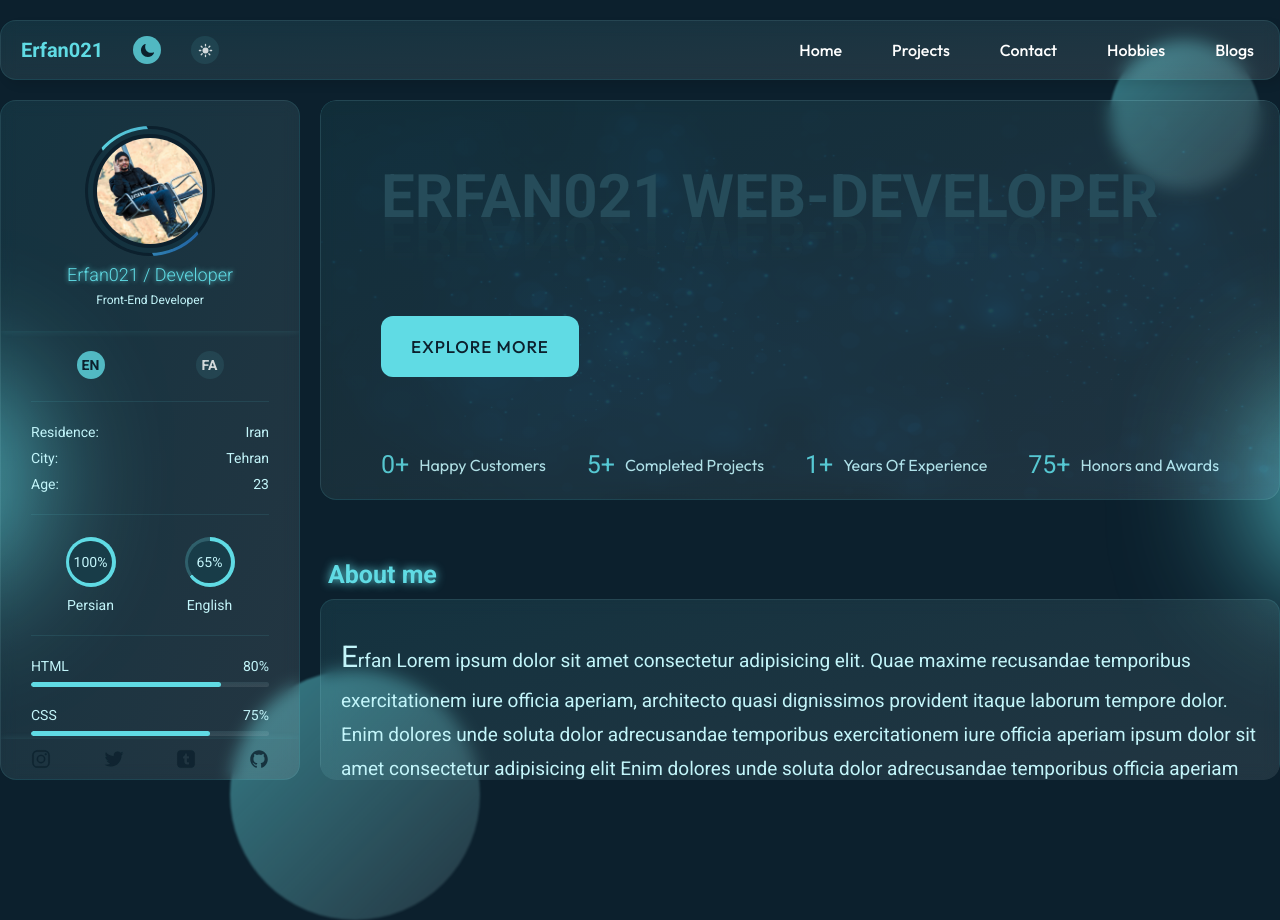
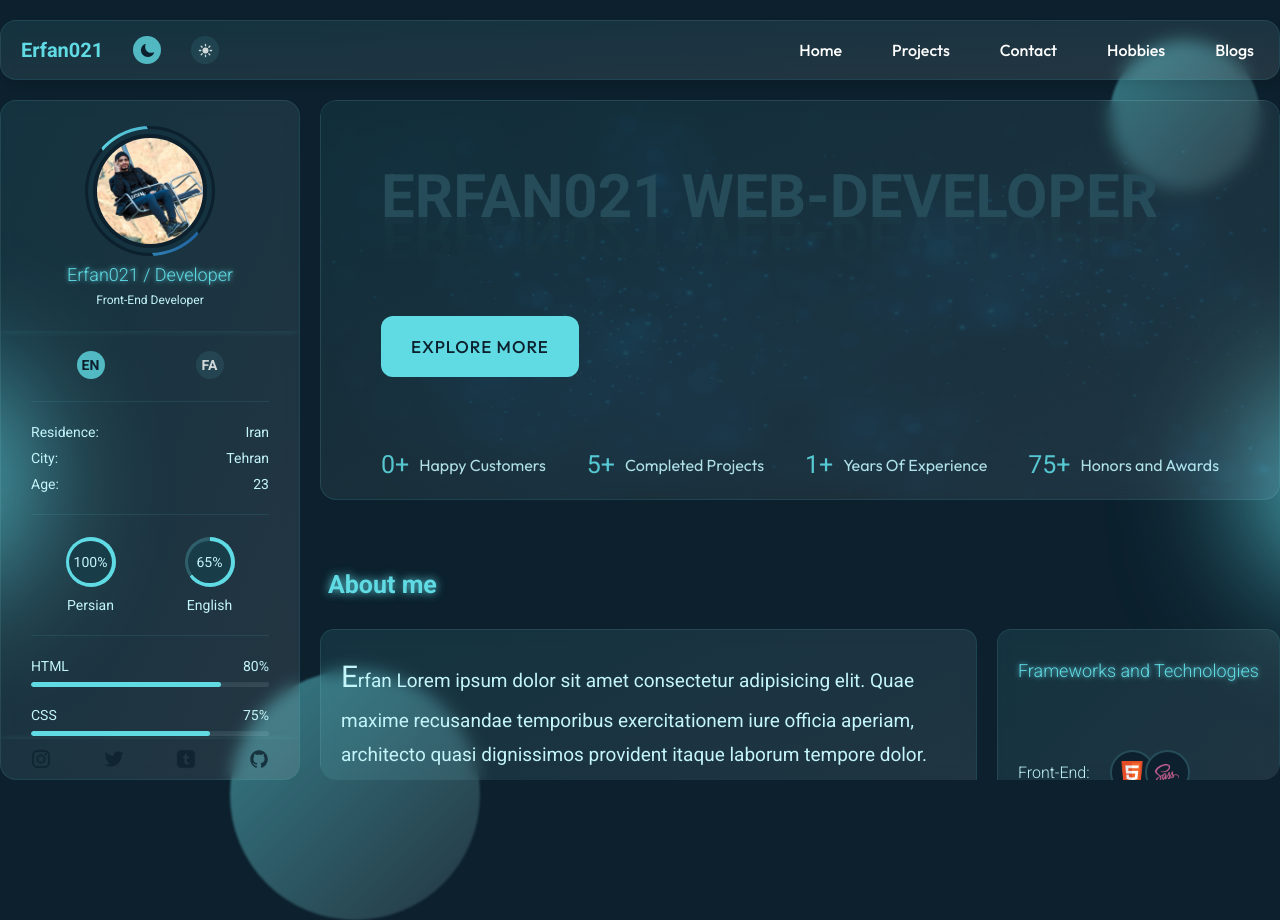
Before and after one commit to Erfan-021/Erfan-021.github.io, a website: page index.html in a window 1280 px wide. Shown: the top 920 px of the page. Drawn offline with nearby package versions, Linux system fonts and the light colour scheme.

Commit message:
feat(Core/pages): Home - update about me section
fix about me and framework position and add framework items and logos

```diff
--- a/index.html
+++ b/index.html
@@ -196,7 +196,7 @@
       <!-- --------------------------- -->
 
       <main class="main">
-        <section>
+        <section class="main-section">
           <!-- --------------------------- -->
           <!-- HERO SECTION -->
           <!-- --------------------------- -->
@@ -250,16 +250,33 @@
               <div class="about__userframeworks-item">
                 <h5 class="heading-5">Front-End:</h5>
                 <ul class="about__userframeworks-itemlist">
-                  <li class="about__userframeworks-itemlist--item">HTML</li>
-                  <li class="about__userframeworks-itemlist--item">SASS</li>
+                  <li class="about__userframeworks-itemlist--item">
+                    <img
+                      src="img/html5.png"
+                      alt="HTML 5 LOGO"
+                      class="about__userframeworks-itemlist--item---img"
+                    />
+                  </li>
+                  <li class="about__userframeworks-itemlist--item">
+                    <img
+                    src="img/sass.png"
+                    alt="Sass LOGO"
+                    class="about__userframeworks-itemlist--item---img"
+                  />
+                </li></li>
                 </ul>
               </div>
 
               <div class="about__userframeworks-item">
                 <h5 class="heading-5">Back-End:</h5>
                 <ul class="about__userframeworks-itemlist">
-                  <li class="about__userframeworks-itemlist--item">NodeJs</li>
-                  <li class="about__userframeworks-itemlist--item">DenoJs</li>
+                  <li class="about__userframeworks-itemlist--item">
+                    <img
+                    src="img/NodeJs.png"
+                    alt="NodeJs LOGO"
+                    class="about__userframeworks-itemlist--item---img"
+                  />
+                  </li>
                 </ul>
               </div>
             </div>
--- a/sass/base/_typography.scss
+++ b/sass/base/_typography.scss
@@ -53,6 +53,7 @@
 }
 
 .heading-5 {
+  color: $base-text-color;
   font-size: 1.6rem;
   font-weight: 300;
 
--- a/sass/layout/_about.scss
+++ b/sass/layout/_about.scss
@@ -1,14 +1,23 @@
 .about {
   margin-top: 6rem;
+  grid-column: full-start/fullend;
+  display: grid;
+  grid-template-columns: repeat(6, 1fr);
+  grid-gap: 2rem;
+
+  & .heading-sections {
+    grid-column: 1/-1;
+  }
 
   &__content {
+    grid-column: 1/7;
     & span {
       font-size: 3rem;
       margin-right: -5px;
     }
 
     @include bg-glass;
-    padding: 3rem 2rem;
+    padding: 2rem 2rem 3rem 2rem;
     font-size: 1.9rem;
     color: $base-text-color;
   }
@@ -18,13 +27,15 @@
   }
 
   &__userframeworks {
+    grid-column: 7/-1;
     @include bg-glass;
-    width: 50%;
-    margin-top: 2rem;
     padding: 3rem 2rem;
 
+    display: flex;
+    flex-direction: column;
+    justify-content: space-between;
+
     &-heading {
-      margin-bottom: 4rem;
       color: $color-tertiary;
       text-shadow: $base-text-shadow-light-sm;
     }
@@ -35,15 +46,37 @@
       justify-items: center;
       gap: 2rem;
 
-      &:not(:last-child) {
-        margin-bottom: 3rem;
-      }
+      // &:not(:last-child) {
+      //   margin-bottom: 3rem;
+      // }
     }
 
     &-itemlist {
       list-style: none;
       display: flex;
       &--item {
+        display: flex;
+        align-items: center;
+        justify-content: center;
+        height: 4.5rem;
+        width: 4.5rem;
+        background-color: $color-primary;
+        border-radius: 50%;
+        border: 2px solid $color-secondary-2;
+        transition: all 0.2s;
+
+        &:not(:first-child) {
+          margin-left: -1rem;
+        }
+
+        &---img {
+          height: 2.4rem;
+          width: 2.4rem;
+        }
+
+        &:hover {
+          transform: scale(1.15);
+        }
       }
     }
   }
--- a/sass/pages/_home.scss
+++ b/sass/pages/_home.scss
@@ -0,0 +1,4 @@
+.main-section {
+  display: grid;
+  grid-template-columns: [full-start] repeat(6, [col-start] 1fr [col-end]) [full-end];
+}
```
Also changed, not shown: css/style.css, img/NodeJs.png (added), img/html5.png (added), img/sass.png (added).
